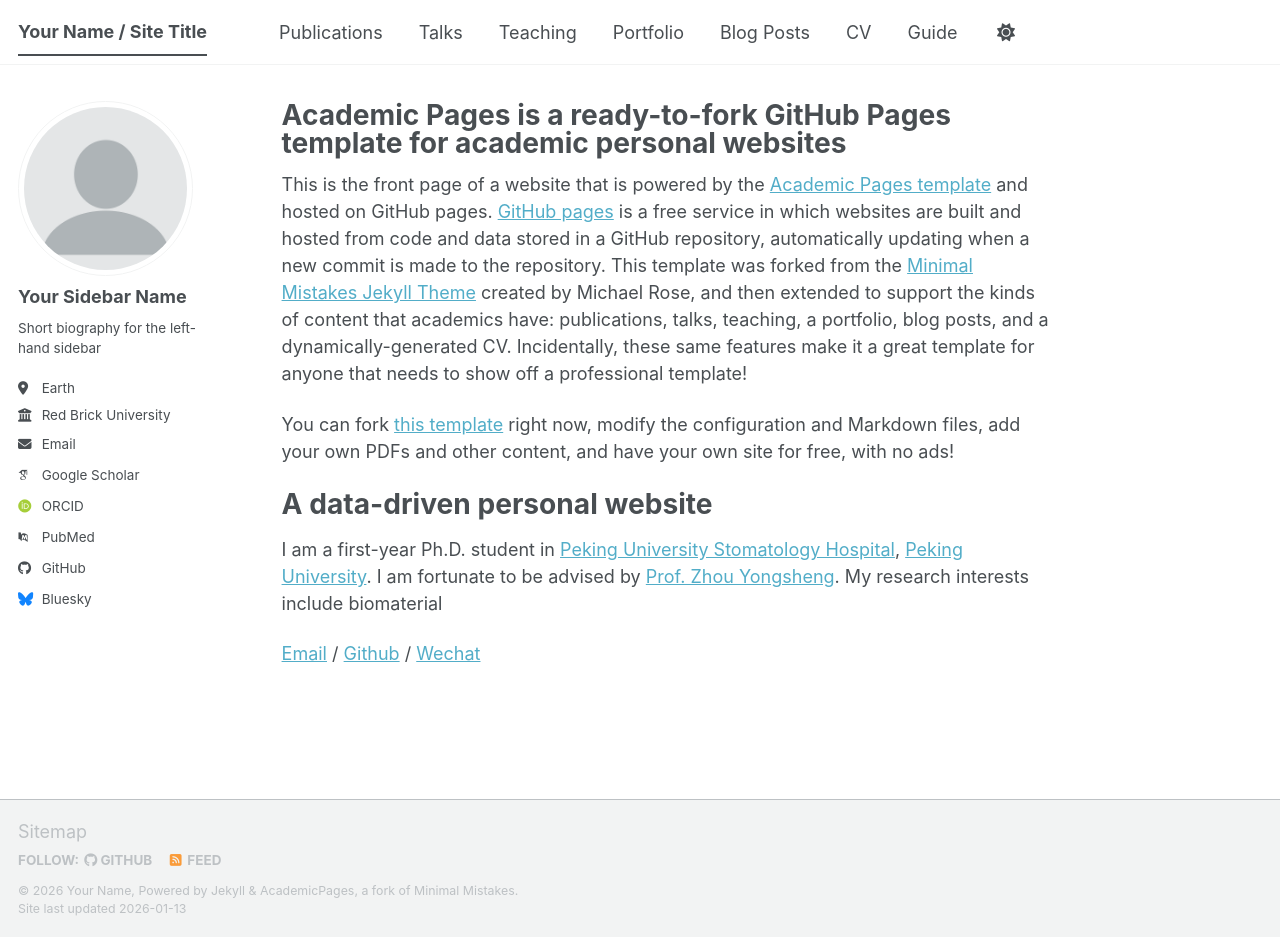
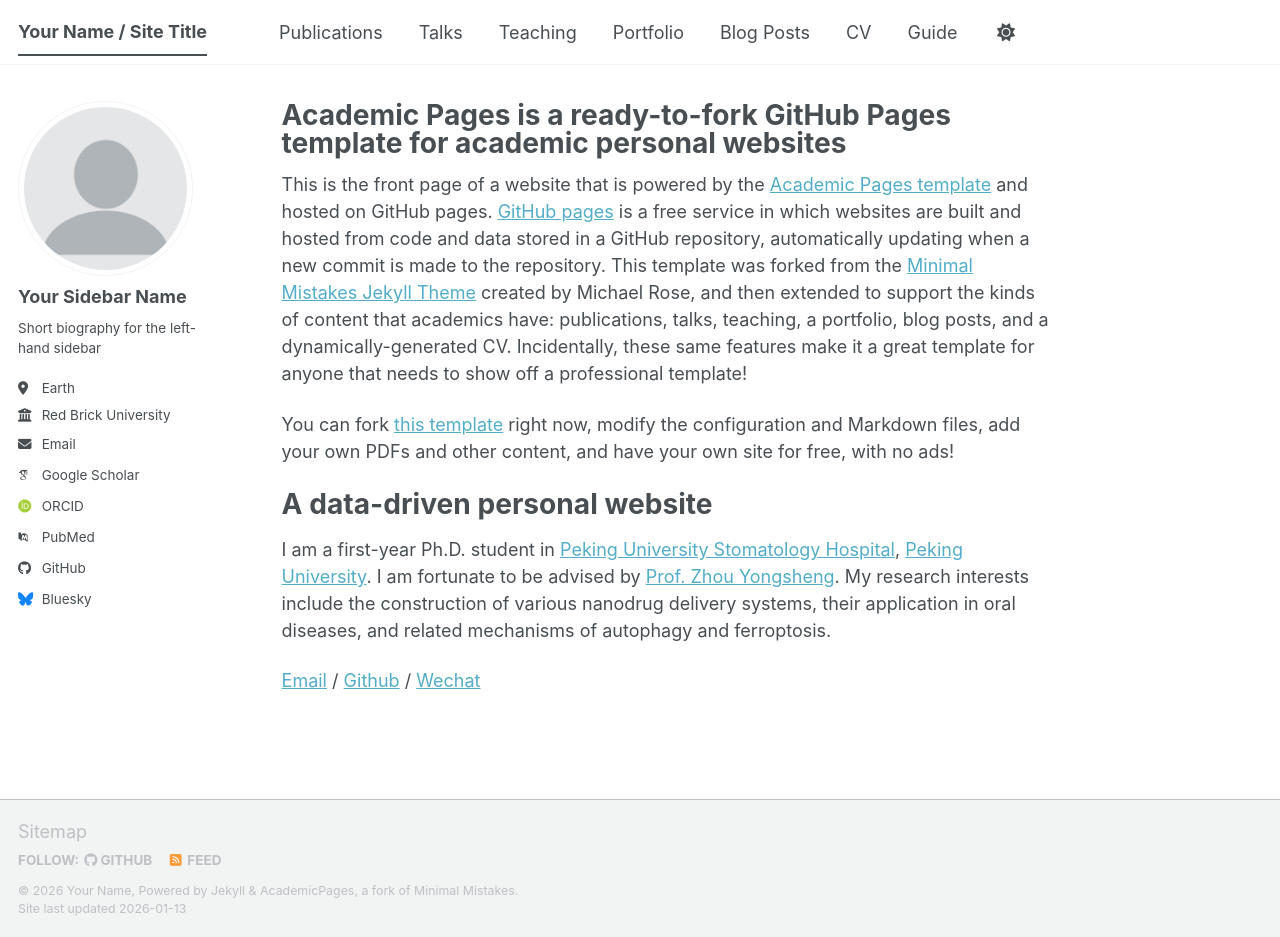
Before and after one commit to GENGYM813/GENGYM813.github.io, a Jekyll site: the page built from _pages/about.md, in a window 1280 px wide and 937 px high. Built offline with Jekyll 4.4.1, drawn with Linux system fonts in a browser that asks for light colours; some web fonts are replaced; a script bundle is joined from its source files by our own code; library files that are not in the unit come from our copies.

Commit message:
Update about.md

```diff
--- a/_pages/about.md
+++ b/_pages/about.md
@@ -14,6 +14,6 @@
 A data-driven personal website
 ======
 
-I am a first-year Ph.D. student in [Peking University Stomatology Hospital]([https://www.nihds.pku.edu.cn/]), [Peking University](https://www.pku.edu.cn/). I am fortunate to be advised by [Prof. Zhou Yongsheng](). My research interests include biomaterial
+I am a first-year Ph.D. student in [Peking University Stomatology Hospital](https://www.nihds.pku.edu.cn/), [Peking University](https://www.pku.edu.cn/). I am fortunate to be advised by [Prof. Zhou Yongsheng](https://ss.bjmu.edu.cn/Html/Doctors/Main/Index_353.html). My research interests include the construction of various nanodrug delivery systems, their application in oral diseases, and related mechanisms of autophagy and ferroptosis.
 
-[Email](mailto:xxx@stu.pku.edu.cn) / [Github](https://github.com/xxx) / [Wechat](../images/wechat.jpg)
+[Email](mailto:gengym@bjmu.edu.cn) / [Github](https://github.com/xxx) / [Wechat](../images/wechat.jpg)
```
